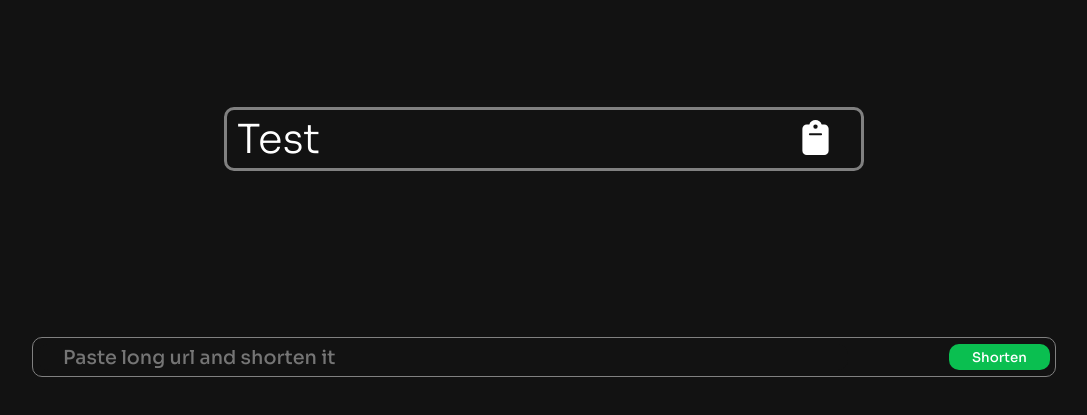
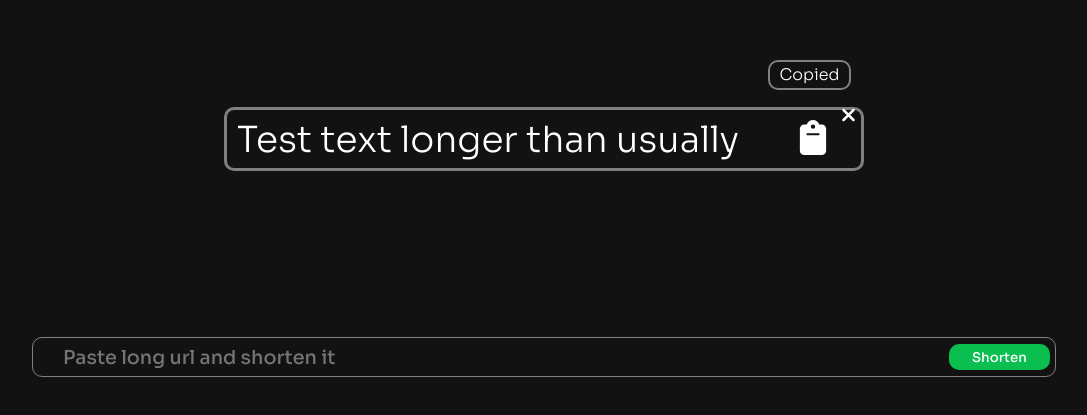
Before and after one commit to PiotrO9/url-shortener, a Vue app: page / in a window 1280 px wide. Shown: the part 293-708 px from the top of the page, without its empty margins (96-1183 px from the left). Built offline with nearby package versions, Linux system fonts and the light colour scheme.

Commit message:
Add more styles for new url component

```diff
--- a/src/Styles/InputPanelStyles.css
+++ b/src/Styles/InputPanelStyles.css
@@ -1,3 +1,4 @@
+@import url("https://fonts.googleapis.com/css2?family=Sora:wght@300;500;700&display=swap");
 @import url("https://fonts.googleapis.com/css2?family=Sora:wght@300;500;700&display=swap");
 #InputPanel {
   width: 80%;
--- a/src/Styles/InputPanelStyles.scss
+++ b/src/Styles/InputPanelStyles.scss
@@ -24,7 +24,6 @@ input {
     background-color: $InputPanelBackgroundColor;
     color: white;
     font-family: "Sora";
-
 }
 
 button {
--- a/src/Styles/NewUrlStyles.css
+++ b/src/Styles/NewUrlStyles.css
@@ -17,13 +17,36 @@
 }
 #NewUrl span {
   width: 90%;
-  font-size: 40px;
+  font-size: 36px;
   padding-left: 10px;
 }
 #NewUrl #CopyIcon {
   width: 10%;
+  position: relative;
 }
-#NewUrl #CopyIcon svg {
-  width: 35px;
+#NewUrl #CopyIcon #clipboard {
+  width: 30px;
   height: 35px;
+  cursor: pointer;
+}
+#NewUrl #CopyIcon #close {
+  position: absolute;
+  top: -15px;
+  right: 5px;
+  height: 20px;
+  cursor: pointer;
+}
+#NewUrl #CopyIcon #CopiedAlert {
+  position: absolute;
+  top: -60px;
+  left: -30px;
+  height: 30px;
+  border: 2px solid grey;
+  border-radius: 10px;
+  text-align: center;
+  padding-top: 2px;
+}
+#NewUrl #CopyIcon #CopiedAlert span {
+  font-size: 16px;
+  padding-right: 10px;
 }/*# sourceMappingURL=NewUrlStyles.css.map */
--- a/src/Styles/NewUrlStyles.scss
+++ b/src/Styles/NewUrlStyles.scss
@@ -18,16 +18,42 @@
 
     span {
         width: 90%;
-        font-size: 40px;
+        font-size: 36px;
         padding-left: 10px;
     }
 
     #CopyIcon {
         width: 10%;
+        position: relative;
 
-        svg {
-            width: 35px;
+        #clipboard {
+            width: 30px;
             height: 35px;
+            cursor: pointer;
+        }
+
+        #close {
+            position: absolute;
+            top: -15px;
+            right: 5px;
+            height: 20px;
+            cursor: pointer;
+        }
+
+        #CopiedAlert {
+            position: absolute;
+            top: -60px;
+            left: -30px;
+            height: 30px;
+            border: 2px solid grey;
+            border-radius: $borderRadius;
+            text-align: center;
+            padding-top: 2px;
+
+            span {
+                font-size: 16px;
+                padding-right: 10px;
+            }
         }
     }
 }
--- a/src/components/NewUrl.vue
+++ b/src/components/NewUrl.vue
@@ -1,8 +1,12 @@
 <template>
   <div id="NewUrl">
-    <span>Test</span>
+    <span>Test text longer than usually</span>
     <div id="CopyIcon">
-        <fa icon="clipboard"/>
+        <fa id="clipboard" icon="clipboard"/>
+        <fa id="close" icon="close"/>
+        <div id="CopiedAlert">
+            <span>Copied</span>
+        </div>
     </div>
   </div>
 </template>
```
Also changed, not shown: 2 other files (tests, documents, lock files or other folders).
